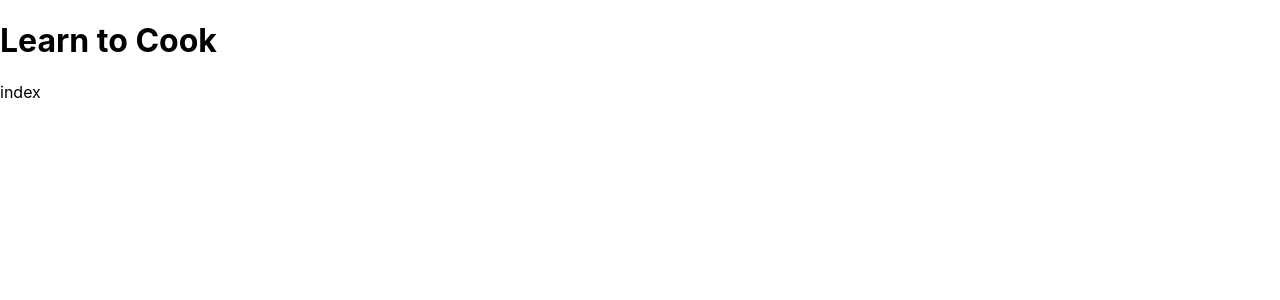
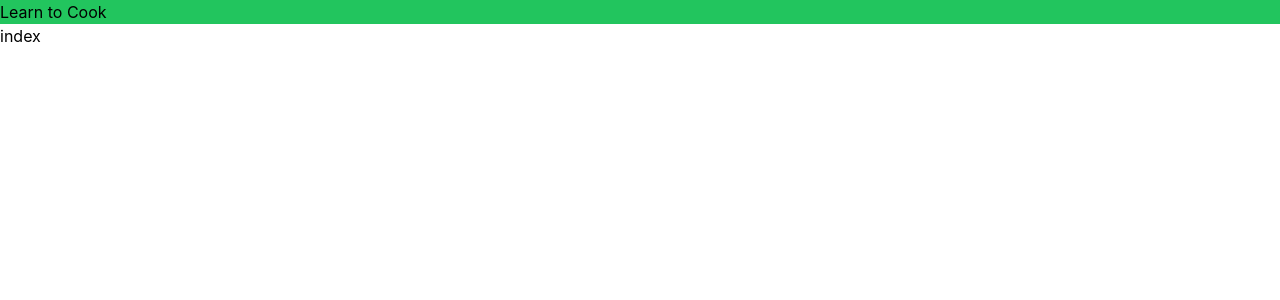
Before and after one commit to LebasoraJohnJefferson/cooking-recipe, a Next.js app: page / in a window 1280 px wide. Shown: the top 300 px of the page. Built offline with nearby package versions, Linux system fonts and the light colour scheme.

Commit message:
feature(css):adding tailwind css

```diff
--- a/package.json
+++ b/package.json
@@ -14,7 +14,10 @@
     "react-dom": "18.1.0"
   },
   "devDependencies": {
+    "autoprefixer": "^10.4.7",
     "eslint": "8.17.0",
-    "eslint-config-next": "12.1.6"
+    "eslint-config-next": "12.1.6",
+    "postcss": "^8.4.14",
+    "tailwindcss": "^3.1.2"
   }
 }
--- a/pages/_app.js
+++ b/pages/_app.js
@@ -15,7 +15,7 @@
     <Layout>
       {/* navigation header */}
       <header>
-        <div>
+        <div  className="bg-green-500 md:bg-red-500 lg:bg-green-500">
           <h1>Learn to Cook</h1>
         </div>
       </header>
--- /dev/null
+++ b/postcss.config.js
@@ -0,0 +1,6 @@
+module.exports = {
+  plugins: {
+    tailwindcss: {},
+    autoprefixer: {},
+  },
+}
--- a/styles/globals.css
+++ b/styles/globals.css
@@ -1,3 +1,7 @@
+@tailwind base;
+@tailwind components;
+@tailwind utilities;
+
 html,
 body {
   padding: 0;
--- /dev/null
+++ b/tailwind.config.js
@@ -0,0 +1,11 @@
+/** @type {import('tailwindcss').Config} */
+module.exports = {
+  content: [
+    "./pages/**/*.{js,ts,jsx,tsx}",
+    "./components/**/*.{js,ts,jsx,tsx}",
+  ],
+  theme: {
+    extend: {},
+  },
+  plugins: [],
+}
```
Also changed, not shown: 2 other files (tests, documents, lock files or other folders).
